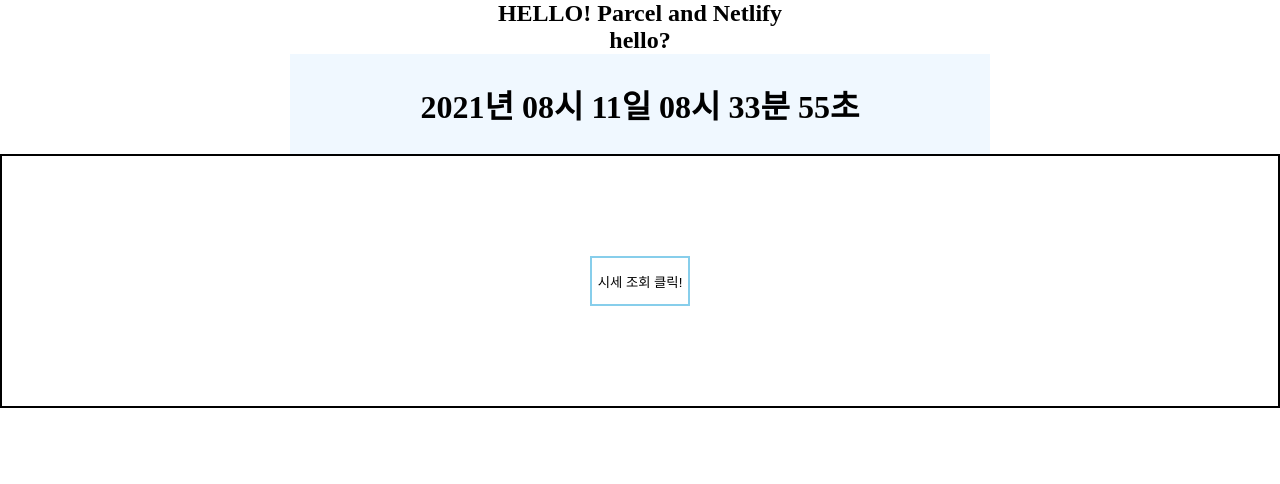
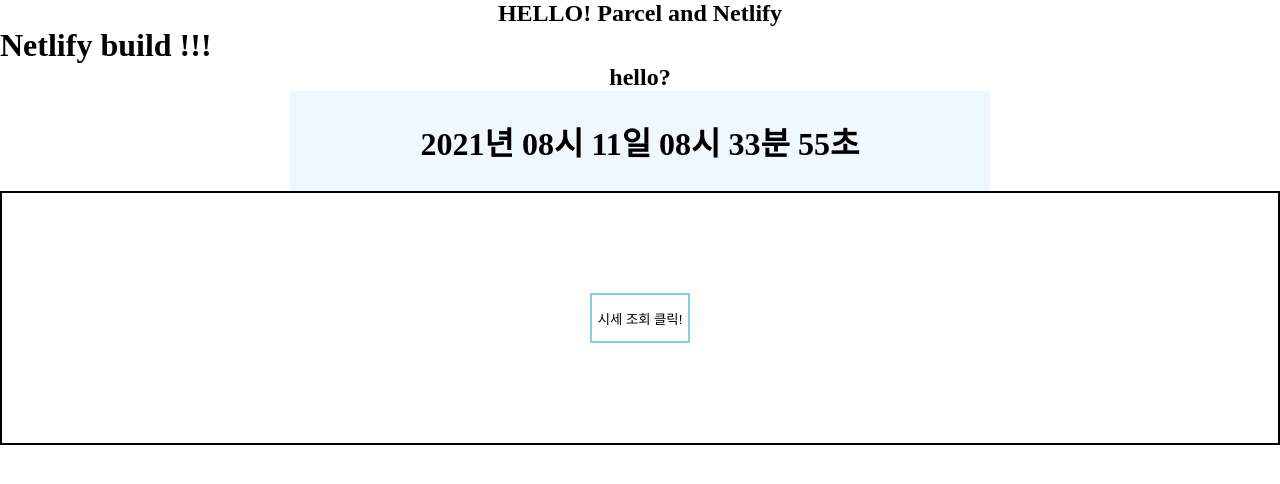
Before and after one commit to gogang-with-children/bundler-test, a website built with Parcel: page index.html in a window 1280 px wide. Built offline with nearby package versions, Linux system fonts and the light colour scheme.

Commit message:
set netlify

```diff
--- a/index.html
+++ b/index.html
@@ -10,7 +10,7 @@
   </head>
   <body>
     <h2>HELLO! Parcel and Netlify</h2>
-
+    <h1>Netlify build !!!</h1>
     <h2>hello?</h2>
     <p class="clock">CLOCK!!</p>
     <div class="price-container">
```
Also changed, not shown: 1 other file.
